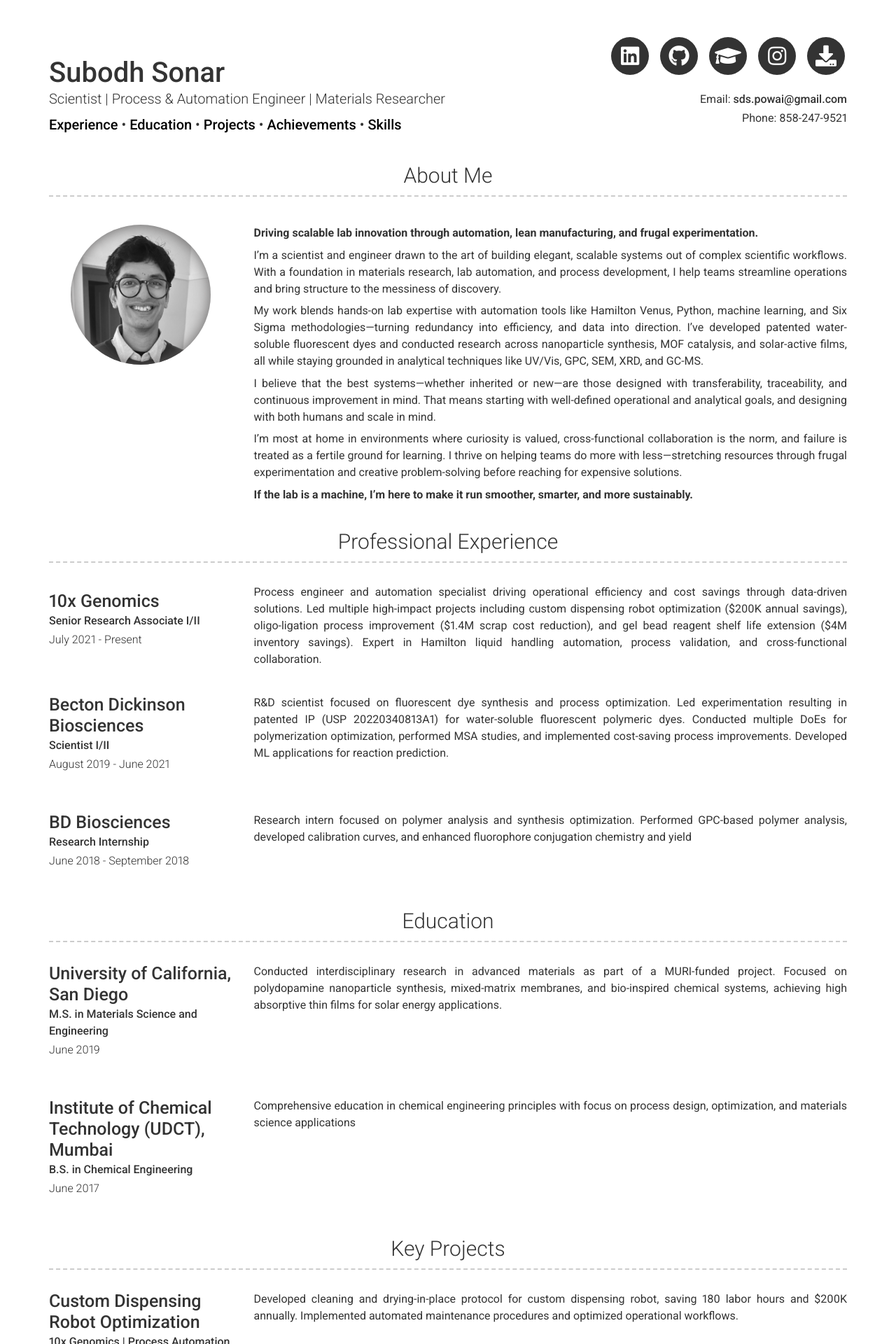
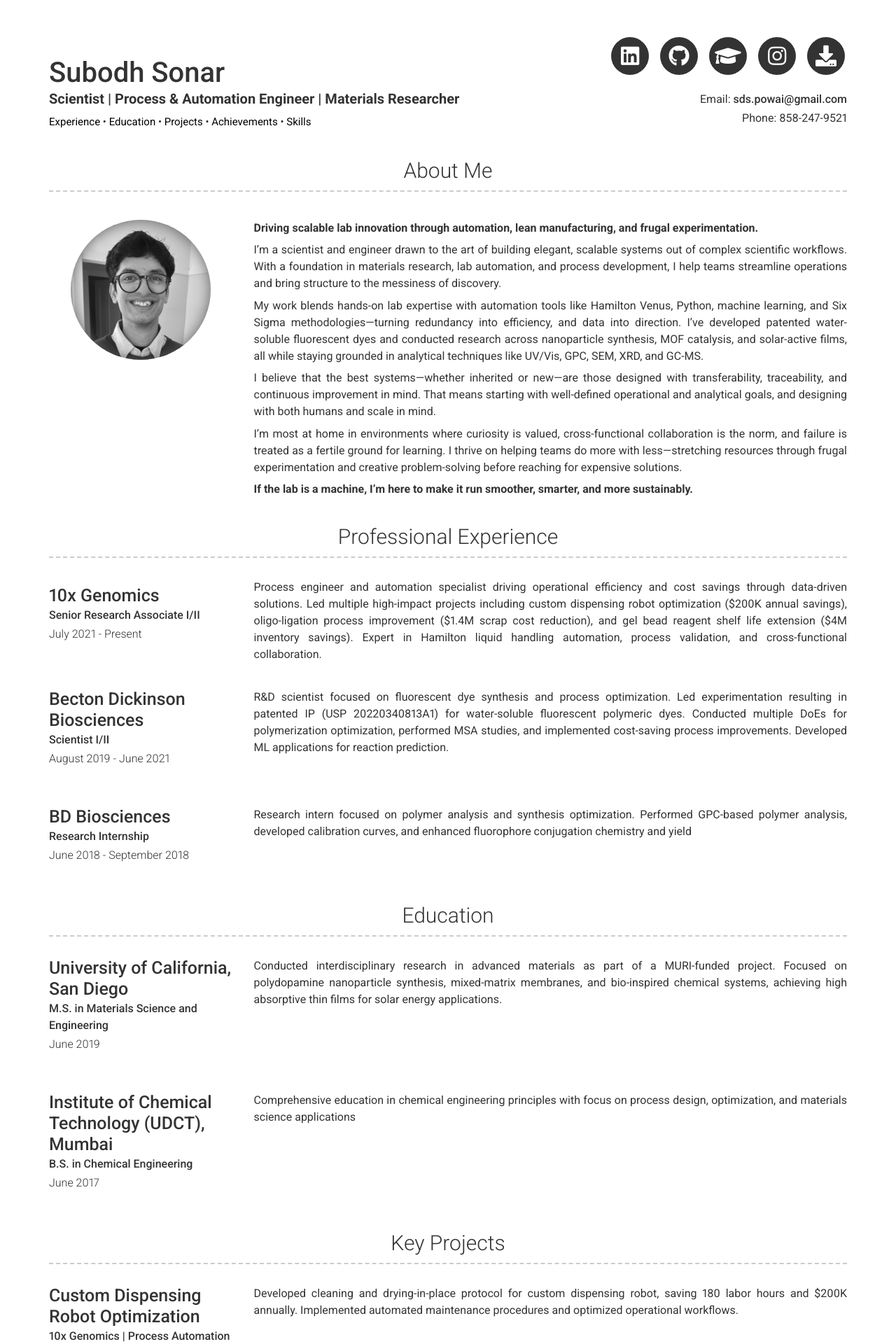
Before and after one commit to subodh122/subodh122.github.io, a Jekyll site: the page built from index.md, in a window 1280 px wide. Shown: the top 1920 px of the page at 70% size. Built offline with Jekyll 4.4.1, drawn with Linux system fonts in a browser that asks for light colours; nearby versions of some CDN libraries.

Commit message:
Update styling: Make title bold, reduce navigation font to 1.5em, and remove bold from navigation links

```diff
--- a/_includes/header.html
+++ b/_includes/header.html
@@ -2,13 +2,13 @@
   <div class="row">
     <div class="col-xs-12 col-sm-6 col-md-6 col-lg-8 header-left">
       <h1>{{ site.name | escape }}</h1>
-      <h2>{{ site.title | escape }}</h2>
-      <div style="text-align: left; margin: 10px 0; font-size: 2.0em;">
-        <a href="#professional-experience" style="color: black; text-decoration: none; font-weight: 500;">Experience</a> •
-        <a href="#education" style="color: black; text-decoration: none; font-weight: 500;">Education</a> •
-        <a href="#key-projects" style="color: black; text-decoration: none; font-weight: 500;">Projects</a> •
-        <a href="#achievements" style="color: black; text-decoration: none; font-weight: 500;">Achievements</a> •
-        <a href="#technical-skills" style="color: black; text-decoration: none; font-weight: 500;">Skills</a>
+      <h2 style="font-weight: bold;">{{ site.title | escape }}</h2>
+      <div style="text-align: left; margin: 10px 0; font-size: 1.5em;">
+        <a href="#professional-experience" style="color: black; text-decoration: none;">Experience</a> •
+        <a href="#education" style="color: black; text-decoration: none;">Education</a> •
+        <a href="#key-projects" style="color: black; text-decoration: none;">Projects</a> •
+        <a href="#achievements" style="color: black; text-decoration: none;">Achievements</a> •
+        <a href="#technical-skills" style="color: black; text-decoration: none;">Skills</a>
       </div>
     </div>
     <div class="col-xs-12 col-sm-6 col-md-6 col-lg-4 header-right">
```
